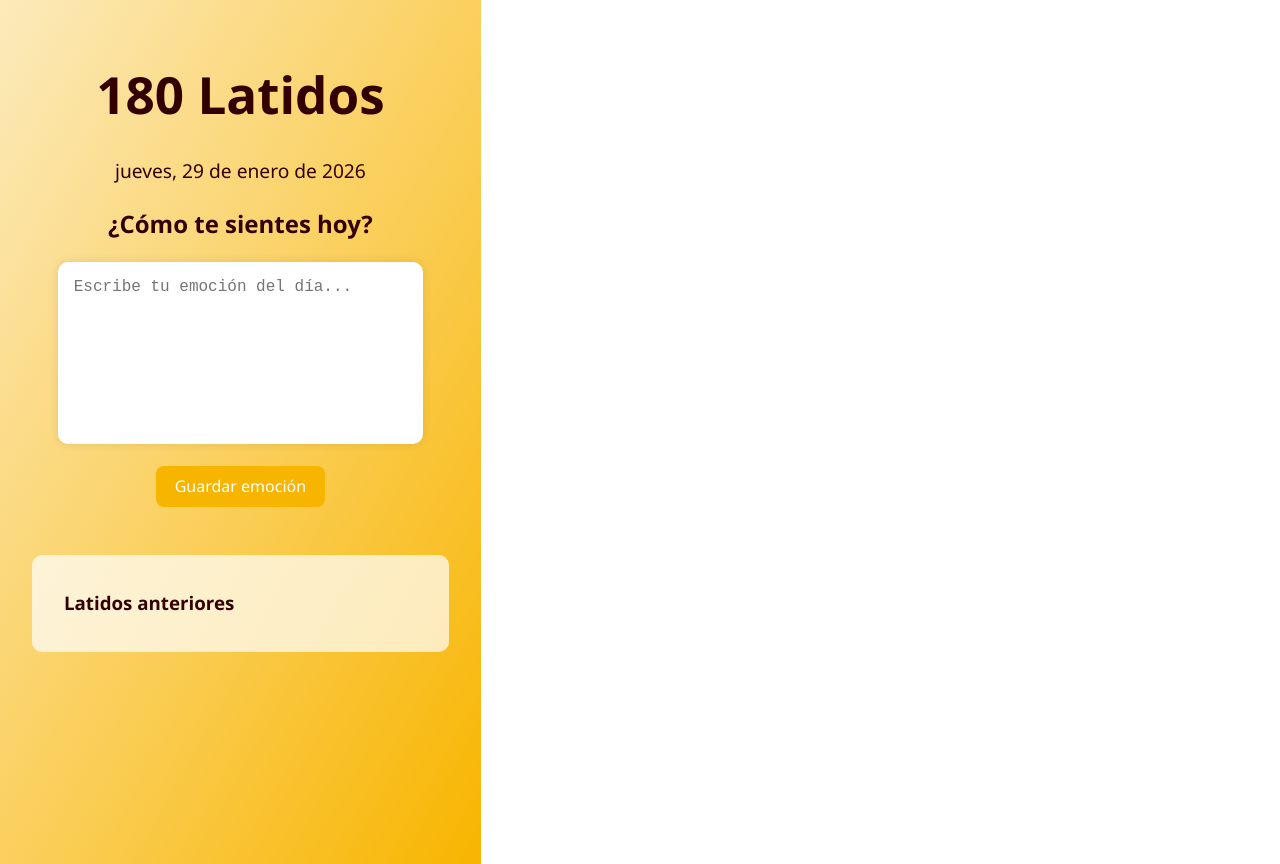
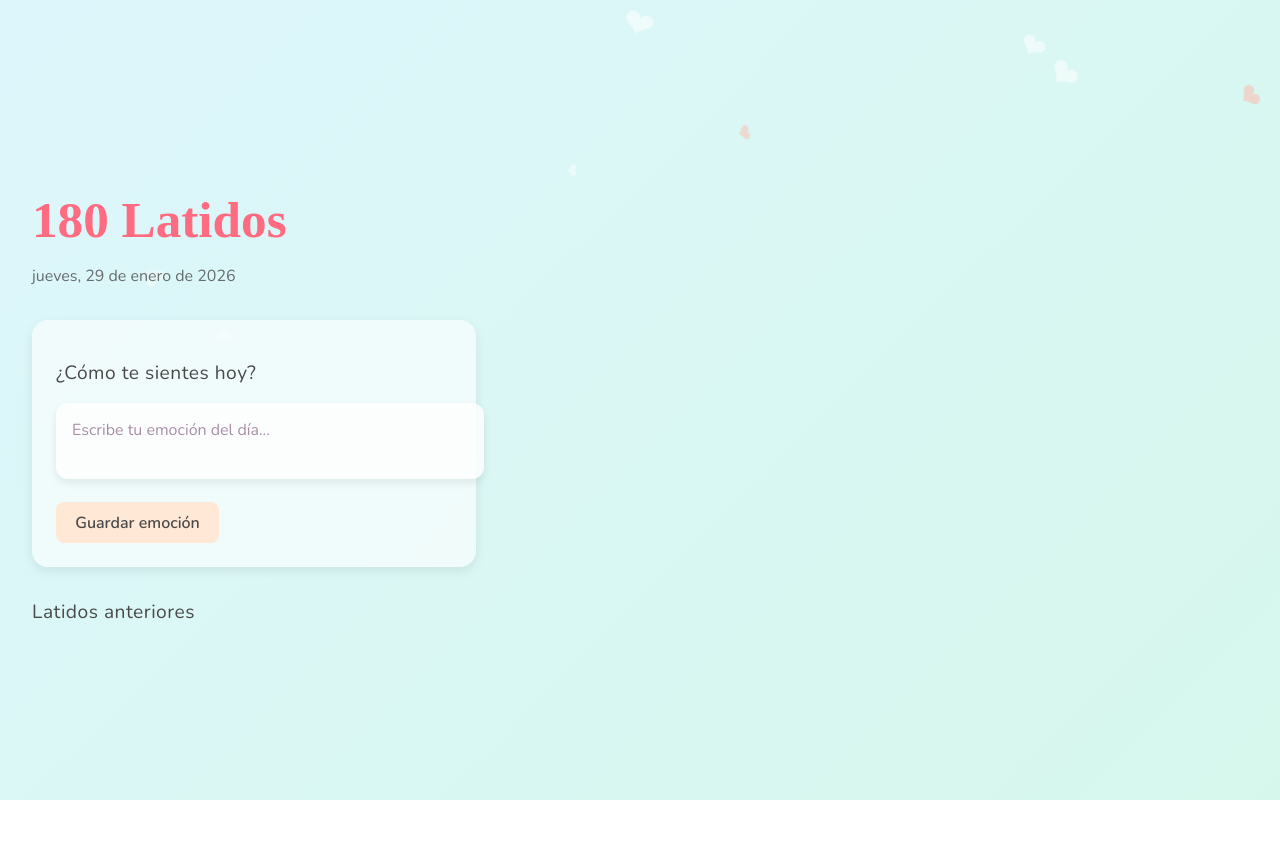
Before and after one commit to aliencode-pixel/180-Latidos, a React (Vite) app: page / in a window 1280 px wide. After the commit the page ends 800 px from the top, so only its background shows below. Built offline with nearby package versions, Linux system fonts and the light colour scheme.

Commit message:
Actualizaciòn de diseños de bienvenida

```diff
--- a/index.html
+++ b/index.html
@@ -1,6 +1,8 @@
 <!doctype html>
 <html lang="en">
-  <head>
+  <head
+    <link href="https://fonts.googleapis.com/css2?family=Playfair+Display&family=display=swap" rel="stylesheet">
+    <link href="https://fonts.googleapis.com/css2?family=Nunito:wght@200;300;400;600;700;800;900&display=swap" rel="stylesheet">
     <meta charset="UTF-8" />
     <link rel="icon" type="image/svg+xml" href="/vite.svg" />
     <meta name="viewport" content="width=device-width, initial-scale=1.0" />
--- a/src/App.css
+++ b/src/App.css
@@ -1,76 +1,139 @@
-.contenedor {
-  text-align: center;
-  padding: 2rem;
-  background: linear-gradient(to bottom right, #fceabb, #f8b500);
-  min-height: 100vh;
-  font-family: 'Segoe UI', sans-serif;
-  color: #300;
+
+body {
+  margin: 0;
+  padding: 0;
+  font-family: 'Nunito', sans-serif;
+  background: linear-gradient(135deg, #FFD6E8, #EADCF8, #DFF6FF, #D4F8E8, #FFE8D6);
+  background-size: 600% 600%;
+  animation: latidoFebrero 25s ease infinite;
+  position: relative;
+  overflow: hidden;
+  color: #4A4A4A;
+}
+
+@keyframes latidoFebrero {
+  0% { background-position: 0% 50%; }
+  50% { background-position: 100% 50%; }
+  100% { background-position: 0% 50%; }
+}
+
+h1, h2, h3 {
+  font-family: 'Playfair Display', serif;
+  font-weight: 600;
+  color: #FF6B81;
+  margin-bottom: 0.5rem;
 }
 
 .fecha {
-  font-size: 1.2rem;
-  margin-bottom: 1rem;
-}
-
-.latido ¨{
+  font-size: 1rem;
+  color: #4A4A4A;
+  opacity: 0.8;
   margin-bottom: 2rem;
 }
 
-textarea {
-  width: 80%;
-  height: 150px;
+.contenedor {
+  max-width: 600px;
+  margin: 0 auto;
+  padding: 2rem;
+}
+
+.latido {
+  background-color: rgba(255, 255, 255, 0.6);
+  padding: 1.5rem;
+  border-radius: 16px;
+  box-shadow: 0 4px 12px rgba(0, 0, 0, 0.08);
+  margin-bottom: 2rem;
+}
+
+.latido h2 {
+  font-family: 'Nunito', sans-serif;
+  font-weight: 300;
+  font-size: 1.2rem;
+  color: #4A4A4A;
+  margin-bottom: 1rem;
+  letter-spacing: 0.5px;
+  line-height: 1.4;
+}
+
+.latido textarea {
+  width: 100%;
   padding: 1rem;
-  font-size: 1rem;
-  border-radius: 10px;
+  border-radius: 12px;
   border: none;
   resize: none;
-  box-shadow: 0 0 10px rgba(0, 0, 0, 0.1);
+  font-size: 1rem;
+  font-family: 'Nunito', sans-serif;
+  font-weight: 300;
+  background-color: rgba(255, 255, 255, 0.8);
+  color:#4A4A4A;
+  box-shadow: 0 4px 8px rgba(0, 0, 0, 0.08);
+  margin-bottom: 1rem;
+  outline: none;
 }
 
-button {
-  margin-top: 1rem;
-  padding: 0.5rem 1 rem;
-  font-size: 1rem;
-  background-color: #f8b500;
-  color: white;
-  border: none;
-  border-radius: 8px;
-  cursor: pointer;
+.latido textarea::placeholder {
+  color: #A88FA6;
+  opacity: 1;
 }
 
-button:hover {
-  background-color: #e09e00;
+.latido button {
+  background-color: #FFE8D6;
+  color: #4A4A4A;
+  border: none;
+  padding: 0.6rem 1.2rem;
+  border-radius: 8px;
+  font-weight: 600;
+  font-family: 'Nunito', sans-serif;
+  cursor: pointer;
+  transition: background-color 0.3s ease;
+}
+
+.latido button:hover {
+  background-color: #FFD6E8;
 }
 
 .historial {
-  margin-top: 3rem;
-  text-align: left;
-  padding: 1rem 2rem;
-  background-color: rgba(255, 255, 255, 0.7);
-  border-radius: 10px;
-  max-height: 600px;
-  margin-left: auto;
-  margin-right: auto;
+  margin-top: 2rem;
+}
+
+.historial h3 {
+  font-family: 'Nunito', sans-serif;
+  font-weight: 300;
+  font-size: 1.2rem;
+  color: #4A4A4A;
+  margin-bottom: 1rem;
+  letter-spacing: 0.5px;
+  line-height: 1.4;
 }
 
 .historial ul {
   list-style-type: none;
   padding: 0;
+  margin: 0;
 }
 
 .historial li {
-  margin-bottom: 1rem;
-  font-size: 1rem;
+  background-color: rgba(255, 255, 255, 0.6);
+  margin: 0.5rem 0;
+  padding: 0.8rem 1rem;
+  border-radius: 10px;
+  box-shadow: 0 2px 6px rgba(0, 0, 0, 0.08);
+  display: flex;
+  justify-content: space-between;
+  align-items: center;
+  font-weight: 300;
+  color: #4A4A4A;
 }
 
 .borrar {
-  margin-left: 1rem;
   background: none;
   border: none;
-  color: #c0392b;
+  font-size: 1.2rem;
   cursor: pointer;
+  color: #FFB3AB;
+  transition: transform 0.2s ease;
 }
 
 .borrar:hover {
-  color: #e74c3c;
+  transform: scale(1.2);
 }
--- a/src/App.jsx
+++ b/src/App.jsx
@@ -1,30 +1,45 @@
-import { useState } from "react";
+// ...existing code...
+import { useState, useEffect } from "react";
+import FallingHearts from "./FallingHearts";
 import './App.css'
 
 function App() {
-  const fecha = new Date() .toLocaleDateString('es-VE' , {
+  const fecha = new Date().toLocaleDateString('es-VE', {
     weekday: 'long',
     year: 'numeric',
     month: 'long',
     day: 'numeric'
-  })
+  });
 
-  const [emocion, setEmocion] = useState('')
-  const [historial, setHistorial] = useState([])
+  const [emocion, setEmocion] = useState('');
+  const [historial, setHistorial] = useState([]);
+
+  useEffect(() => {
+    const datosGuardados = localStorage.getItem('historial');
+    if (datosGuardados) {
+      setHistorial(JSON.parse(datosGuardados));
+    }
+  }, []);
 
   const guardarEmocion = () => {
-    if (emocion.trim() === '') return
-    const nuevoLatido = { texto: emocion, fecha }
-    setHistorial([nuevoLatido, ...historial])
-    setEmocion('')
-    const borrarEmocion = (indice) => {
-      const nuevoHistorial = historial.filter((_, i) => i !== indice)
-      setHistorial(nuevoHistorial)
+    if (emocion.trim() === '') return;
+    const nuevoLatido = { texto: emocion, fecha };
+    const nuevoHistorial = [nuevoLatido, ...historial];
+    setHistorial(nuevoHistorial);
+    setEmocion('');
+    localStorage.setItem('historial', JSON.stringify(nuevoHistorial));
   }
-  }
+
+  const borrarEmocion = (indice) => {
+    const nuevoHistorial = historial.filter((_, i) => i !== indice);
+    setHistorial(nuevoHistorial);
+    localStorage.setItem('historial', JSON.stringify(nuevoHistorial));
+  };
 
   return (
     <div className="contenedor">
+      <FallingHearts />
+
       <h1>180 Latidos</h1>
       <p className="fecha">{fecha}</p>
 
@@ -44,13 +59,14 @@ function App() {
           {historial.map((item, index) => (
             <li key={index}>
               <strong>{item.fecha}</strong>: {item.texto}
-              <buttom className="borrar" onClick={() => borrarEmocion(index)}>🗑️</buttom>
+              <button className="borrar" onClick={() => borrarEmocion(index)}>🗑️</button>
             </li>
           ))}
         </ul>
       </div>
     </div>
-  )
+  );
 }
 
-export default App
+export default App;
+// ...existing code...
--- /dev/null
+++ b/src/FallingHearts.css
@@ -0,0 +1,32 @@
+.heart-container {
+  position: fixed;
+  top: 0;
+  left: 0;
+  width: 100%;
+  height: 100%;
+  pointer-events: none;
+  overflow: hidden;
+  z-index: 0;
+}
+
+.heart {
+  position: absolute;
+  top: -50px;
+  opacity: 0.6;
+  animation-name: fall;
+  animation-timing-function: linear;
+  animation-iteration-count: infinite;
+  text-shadow: none;
+  filter: none;
+}
+
+@keyframes fall {
+  0% {
+    transform: translateY(0) rotate(0deg);
+    opacity: 0.6;
+  }
+  100% {
+    transform: translateY(100vh) rotate(360deg);
+    opacity: 0;
+  }
+}
--- /dev/null
+++ b/src/FallingHearts.jsx
@@ -0,0 +1,28 @@
+import React from 'react';
+import './FallingHearts.css';
+
+const FallingHearts = () => {
+  const hearts = Array.from({ length: 20 });
+  const heartColors = ['#FFFFFF', '#FFB6A6']; // blanco y naranja pastel
+    return (
+        <div className="heart-container">
+          {hearts.map((_, i) => (
+            <div
+                key={i}
+                className="heart"
+                style={{
+                    left: `${Math.random() * 100}%`,
+                    animationDuration: `${10 + Math.random() * 10}s`,
+                    fontSize: `${16 + Math.random() * 24}px`,
+                    animationDelay: `${Math.random() * 10}s`,
+                    color: heartColors[Math.floor(Math.random() * heartColors.length)],
+                }}
+            >
+              ❤
+            </div>
+          ))}
+        </div>
+    );
+};
+
+export default FallingHearts;
```
Also changed, not shown: src/Bienvenida.jsx (added, +11 -0 lines).
